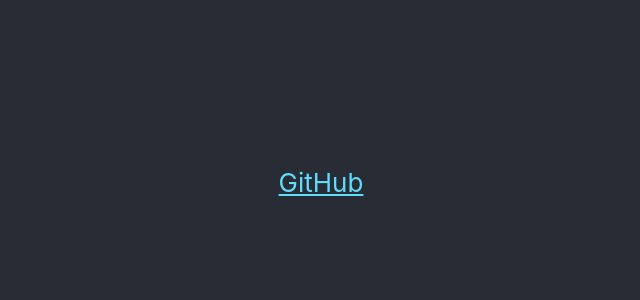
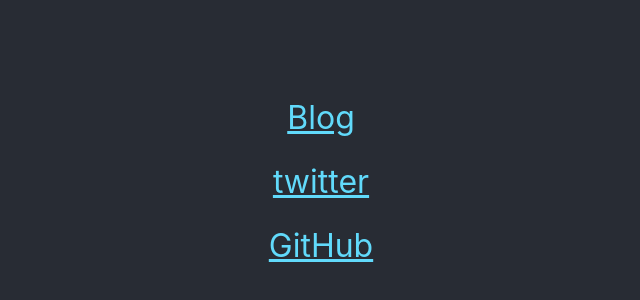
Before and after one commit to kingkazuma7/nasio7_rooot, a React (Create React App) app: page / in a window 1280 px wide. Shown: the part 218-518 px from the top of the page, without its empty margins (319-959 px from the left). Built offline with nearby package versions, Linux system fonts and the light colour scheme.

Commit message:
react 全画面レイアウト

```diff
--- a/package.json
+++ b/package.json
@@ -35,5 +35,8 @@
       "last 1 firefox version",
       "last 1 safari version"
     ]
+  },
+  "devDependencies": {
+    "sass": "^1.59.3"
   }
 }
--- a/src/App.css
+++ /dev/null
@@ -1,38 +0,0 @@
-.App {
-  text-align: center;
-}
-
-.App-logo {
-  height: 40vmin;
-  pointer-events: none;
-}
-
-@media (prefers-reduced-motion: no-preference) {
-  .App-logo {
-    animation: App-logo-spin infinite 20s linear;
-  }
-}
-
-.App-header {
-  background-color: #282c34;
-  min-height: 100vh;
-  display: flex;
-  flex-direction: column;
-  align-items: center;
-  justify-content: center;
-  font-size: calc(10px + 2vmin);
-  color: white;
-}
-
-.App-link {
-  color: #61dafb;
-}
-
-@keyframes App-logo-spin {
-  from {
-    transform: rotate(0deg);
-  }
-  to {
-    transform: rotate(360deg);
-  }
-}
--- a/src/App.js
+++ b/src/App.js
@@ -1,9 +1,25 @@
-import './App.css';
+import './App.scss';
 
 function App() {
   return (
     <div className="App">
       <header className="App-header">
+        <a
+          className="App-link"
+          href="https://tech.nasio7.com/"
+          target="_blank"
+          rel="noopener noreferrer"
+        >
+          Blog
+        </a>
+        <a
+          className="App-link"
+          href="https://twitter.com/nasio777"
+          target="_blank"
+          rel="noopener noreferrer"
+        >
+          twitter
+        </a>
         <a
           className="App-link"
           href="https://github.com/kingkazuma7"
--- /dev/null
+++ b/src/App.scss
@@ -0,0 +1,18 @@
+.App {
+  text-align: center;
+}
+
+.App-header {
+  background-color: #282c34;
+  min-height: 100vh;
+  display: flex;
+  flex-direction: column;
+  align-items: center;
+  justify-content: center;
+  font-size: 2rem;
+  color: white;
+  .App-link {
+    color: #61dafb;
+    line-height: 2;
+  }
+}
```
Also changed, not shown: 1 other file (tests, documents, lock files or other folders).
